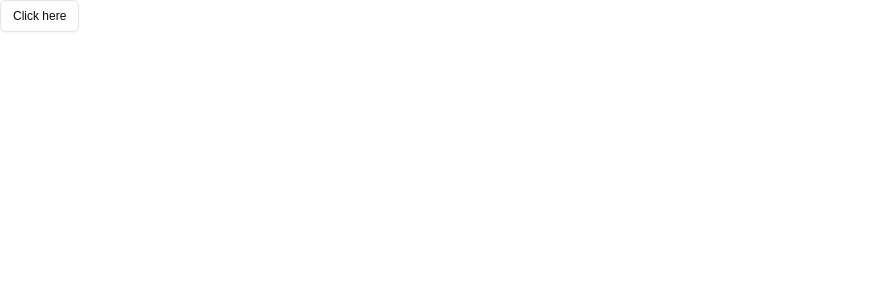
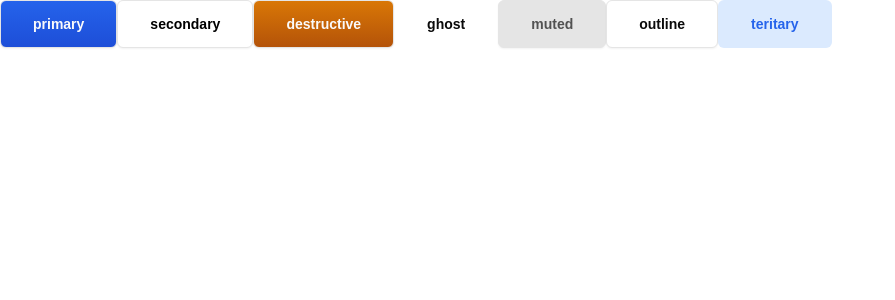
Before and after one commit to liara987/boardify, a Next.js app: page / in a window 1280 px wide. Shown: the top 300 px of the page, without its empty margins (0-895 px from the left). Built offline with nearby package versions, Linux system fonts and the light colour scheme.

Commit message:
feature: add variation to button components

```diff
--- a/src/app/page.tsx
+++ b/src/app/page.tsx
@@ -3,8 +3,26 @@
 export default function Home() {
   return (
     <div>
-      <Button variant={"outline"} size="sm">
-        Click here
+      <Button variant={"primary"} size="lg">
+        primary
+      </Button>
+      <Button variant={"secondary"} size="lg">
+        secondary
+      </Button>
+      <Button variant={"destructive"} size="lg">
+        destructive
+      </Button>
+      <Button variant={"ghost"} size="lg">
+        ghost
+      </Button>
+      <Button variant={"muted"} size="lg">
+        muted
+      </Button>
+      <Button variant={"outline"} size="lg">
+        outline
+      </Button>
+      <Button variant={"teritary"} size="lg">
+        teritary
       </Button>
     </div>
   );
--- a/src/components/ui/button.tsx
+++ b/src/components/ui/button.tsx
@@ -1,57 +1,77 @@
-import * as React from "react"
-import { Slot } from "@radix-ui/react-slot"
-import { cva, type VariantProps } from "class-variance-authority"
+import * as React from "react";
+import { Slot } from "@radix-ui/react-slot";
+import { cva, type VariantProps } from "class-variance-authority";
 
-import { cn } from "@/lib/utils"
+import { cn } from "@/lib/utils";
 
 const buttonVariants = cva(
-  "inline-flex items-center justify-center gap-2 whitespace-nowrap rounded-md text-sm font-medium transition-colors focus-visible:outline-none focus-visible:ring-1 focus-visible:ring-ring disabled:pointer-events-none disabled:opacity-50 [&_svg]:pointer-events-none [&_svg]:size-4 [&_svg]:shrink-0",
+  `
+    inline-flex
+    items-center
+    justify-center
+    gap-2
+    whitespace-nowrap
+    rounded-md
+    text-sm
+    shadow-sm
+    font-semibold
+    transition-colors
+    focus-visible:outline-none focus-visible:ring-1 focus-visible:ring-ring
+    disabled:pointer-events-none disabled:bg-neutral-100
+    disabled:from-neutral-100 disabled:to-neutral-100
+    disabled:text-neutral-300
+    border border-neutral-200
+    [&_svg]:pointer-events-none [&_svg]:size-4 [&_svg]:shrink-0
+  `,
   {
     variants: {
       variant: {
-        default:
-          "bg-primary text-primary-foreground shadow hover:bg-primary/90",
+        primary:
+          "bg-gradient-to-b from-blue-600 to-blue-700 text-primary-foreground hover:from-blue-700 hover:to-blue-700",
         destructive:
-          "bg-destructive text-destructive-foreground shadow-sm hover:bg-destructive/90",
+          "bg-gradient-to-b from-amber-600 to-amber-700 text-destructive-foreground hover:from-amber-700 hover:to-amber-700",
         outline:
           "border border-input bg-background shadow-sm hover:bg-accent hover:text-accent-foreground",
-        secondary:
-          "bg-secondary text-secondary-foreground shadow-sm hover:bg-secondary/80",
-        ghost: "hover:bg-accent hover:text-accent-foreground",
-        link: "text-primary underline-offset-4 hover:underline",
+        secondary: "bg-white text-black hover:bg-neutral-100",
+        ghost:
+          "border-transparent shadow-none hover:bg-accent hover:text-accent-foreground",
+        muted: "bg-neutral-200 text-neutral-600 hover:bg-neutral-200/80",
+        teritary:
+          "bg-blue-100 text-blue-600 border-transparent hover:bg-blue-200 shadow-none",
       },
       size: {
-        default: "h-9 px-4 py-2",
-        sm: "h-8 rounded-md px-3 text-xs",
-        lg: "h-10 rounded-md px-8",
-        icon: "h-9 w-9",
+        default: "h-10 px-4 py-2",
+        sm: "h-8 rounded-md px-3",
+        xs: "h7 rounder-md px-2 text-xs",
+        lg: "h-12 rounded-md px-8",
+        icon: "h-8 w-8",
       },
     },
     defaultVariants: {
-      variant: "default",
+      variant: "primary",
       size: "default",
     },
   }
-)
+);
 
 export interface ButtonProps
   extends React.ButtonHTMLAttributes<HTMLButtonElement>,
     VariantProps<typeof buttonVariants> {
-  asChild?: boolean
+  asChild?: boolean;
 }
 
 const Button = React.forwardRef<HTMLButtonElement, ButtonProps>(
   ({ className, variant, size, asChild = false, ...props }, ref) => {
-    const Comp = asChild ? Slot : "button"
+    const Comp = asChild ? Slot : "button";
     return (
       <Comp
         className={cn(buttonVariants({ variant, size, className }))}
         ref={ref}
         {...props}
       />
-    )
+    );
   }
-)
-Button.displayName = "Button"
+);
+Button.displayName = "Button";
 
-export { Button, buttonVariants }
+export { Button, buttonVariants };
```
